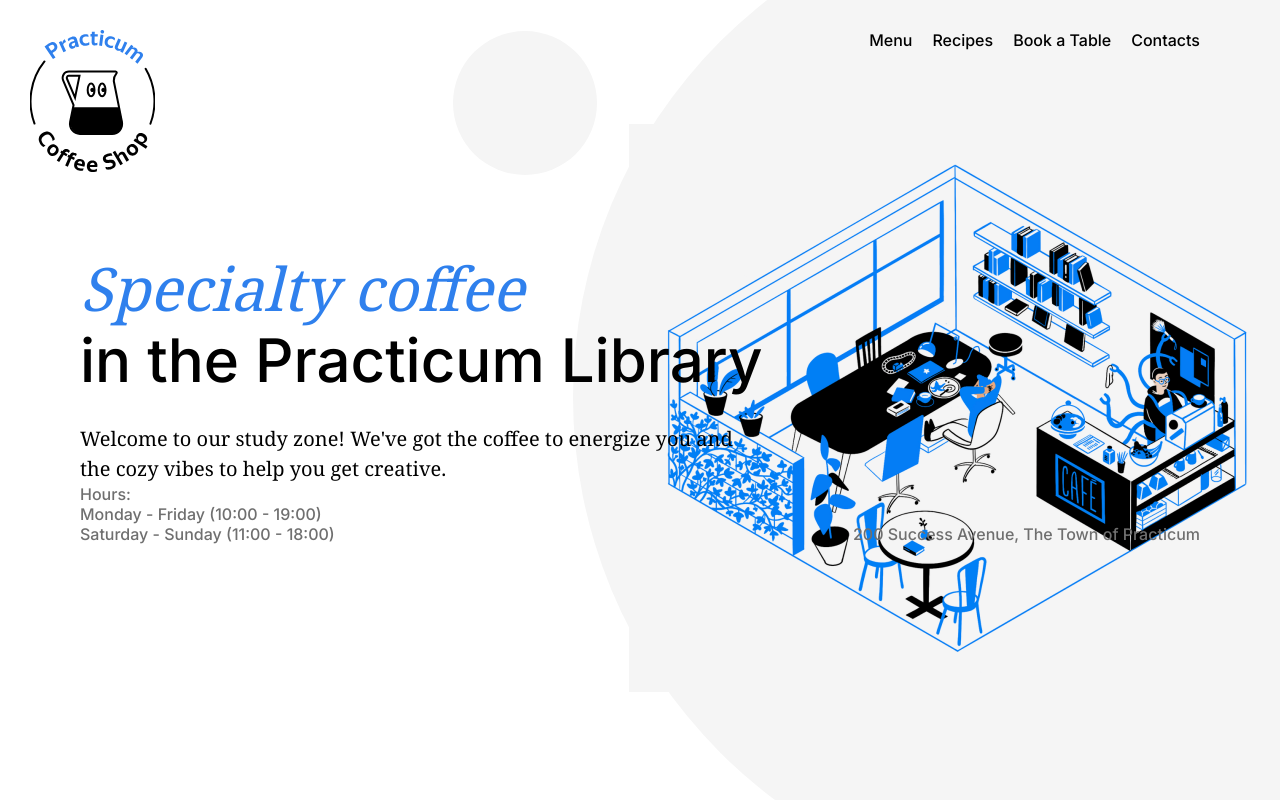
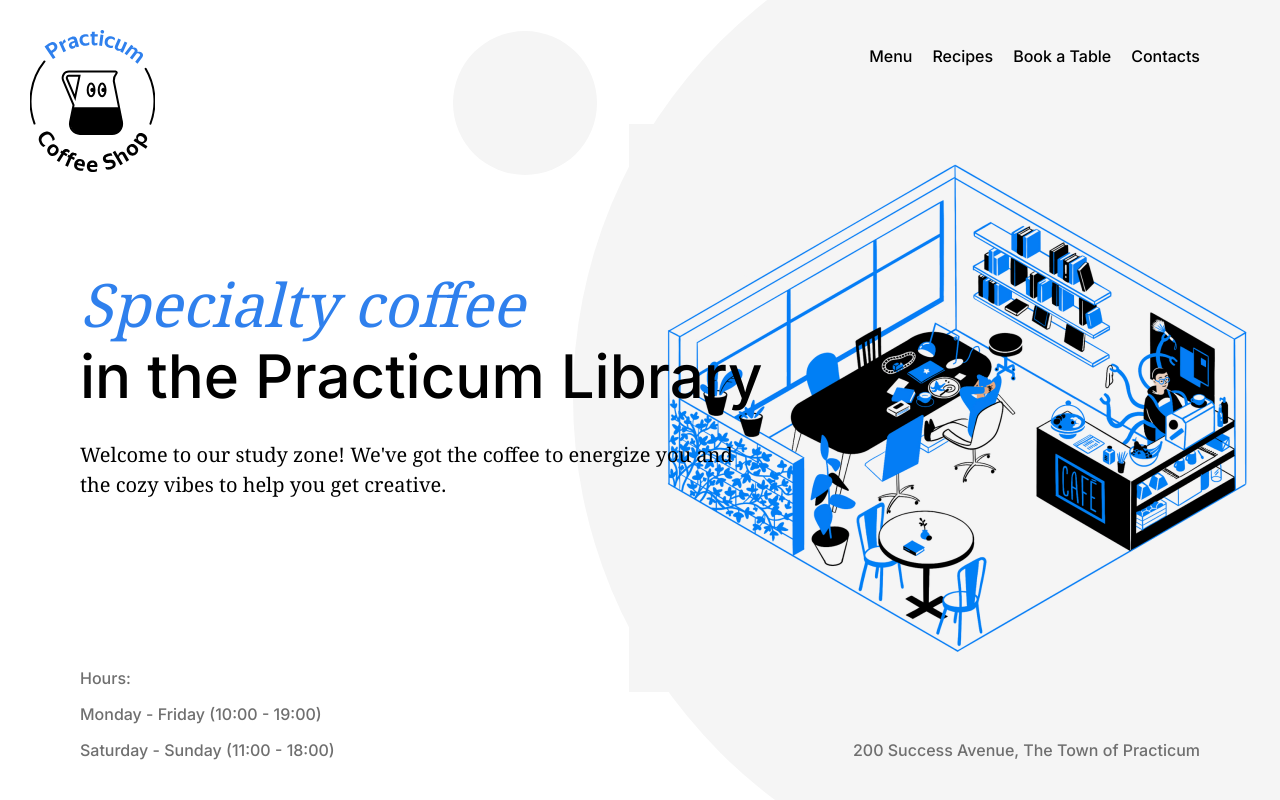
Before and after one commit to blinn26/se_project_coffeeshop, a plain HTML site: page index.html in a window 1280 px wide. Shown: the top 800 px of the page. Drawn offline with Linux system fonts and the light colour scheme.

Commit message:
final changes

```diff
--- a/blocks/header.css
+++ b/blocks/header.css
@@ -53,17 +53,16 @@
 }
 
 .header__paragraph {
-    margin: 0;
     color: #6f6f6f;
     font-family: "Inter", Arial, sans-serif;
     font-style: normal;
     font-weight: 500;
     font-size: 16px;
     line-height: 20px;
+    margin-bottom: 0px;
 }
 
 .header__footer {
-    margin-top: auto;
     align-items: flex-end;
     justify-content: space-between;
     box-sizing: border-box;
@@ -71,4 +70,5 @@
     width: 100%;
     padding: 0 80px;
     bottom: 40px;
+    position: absolute;
 }
--- a/blocks/nav.css
+++ b/blocks/nav.css
@@ -1,8 +1,8 @@
 .nav {
     display: flex;
-    align-items: baseline;
+    align-items: flex-end;
     justify-content: flex-end;
-    margin-right: 80px;
+
 
 }
 
@@ -14,7 +14,7 @@
     text-decoration: none;
     color: #000000;
     font-size: 16px;
-    transition: color 0.50s ease-in-out;
+    transition: 0.50s ease-in-out;
 
 }
 
@@ -22,10 +22,12 @@
     align-items: center;
     display: flex;
     list-style: none;
-    padding-left: 0;
-    margin-top: 30px;
+    margin-left: 0px;
+    padding-top: 30px;
     column-gap: 20px;
+    padding-right: 80px;
     margin-bottom: 0;
+
 
 }
 
```
